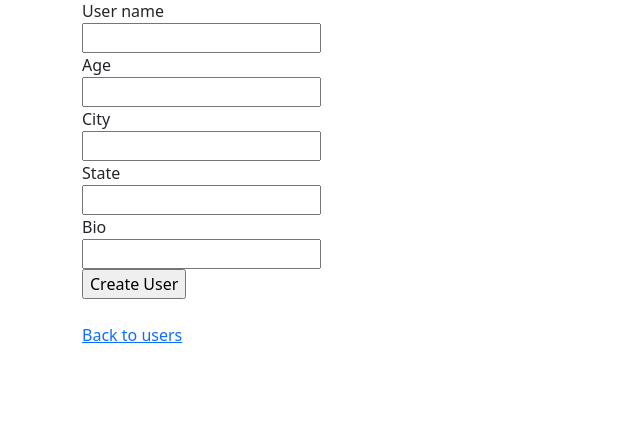
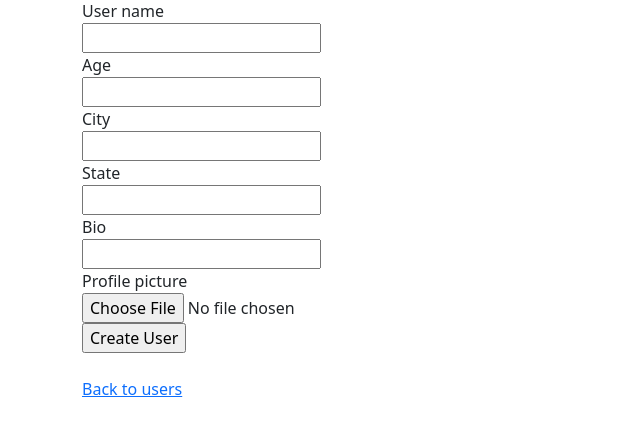
Before and after one commit to gomezc08/JuegaLink, a Rails app: page /users/new in a window 1280 px wide. Shown: the part 113-549 px from the top of the page, without its empty margins (0-640 px from the left). Run offline with Rails 7, Linux system fonts and the light colour scheme; some libraries are stand-ins or nearby versions.

Commit message:
added profile pic column

```diff
--- a/backend/app/views/users/_form.html.erb
+++ b/backend/app/views/users/_form.html.erb
@@ -37,6 +37,11 @@
   </div>
 
   <div>
+    <%= form.label :profile_picture, style: "display: block" %>
+    <%= form.file_field :profile_picture %>
+  </div>
+
+  <div>
     <%= form.submit %>
   </div>
 <% end %>
```
Also changed, not shown: backend/db/schema.rb.
